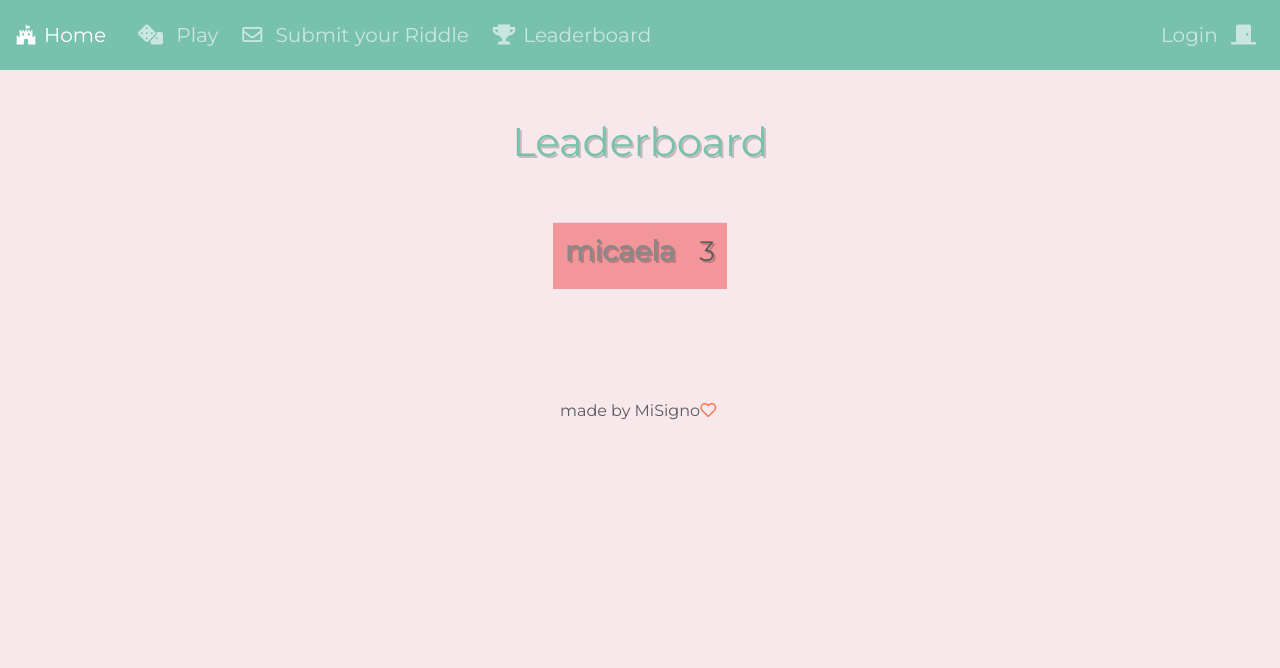
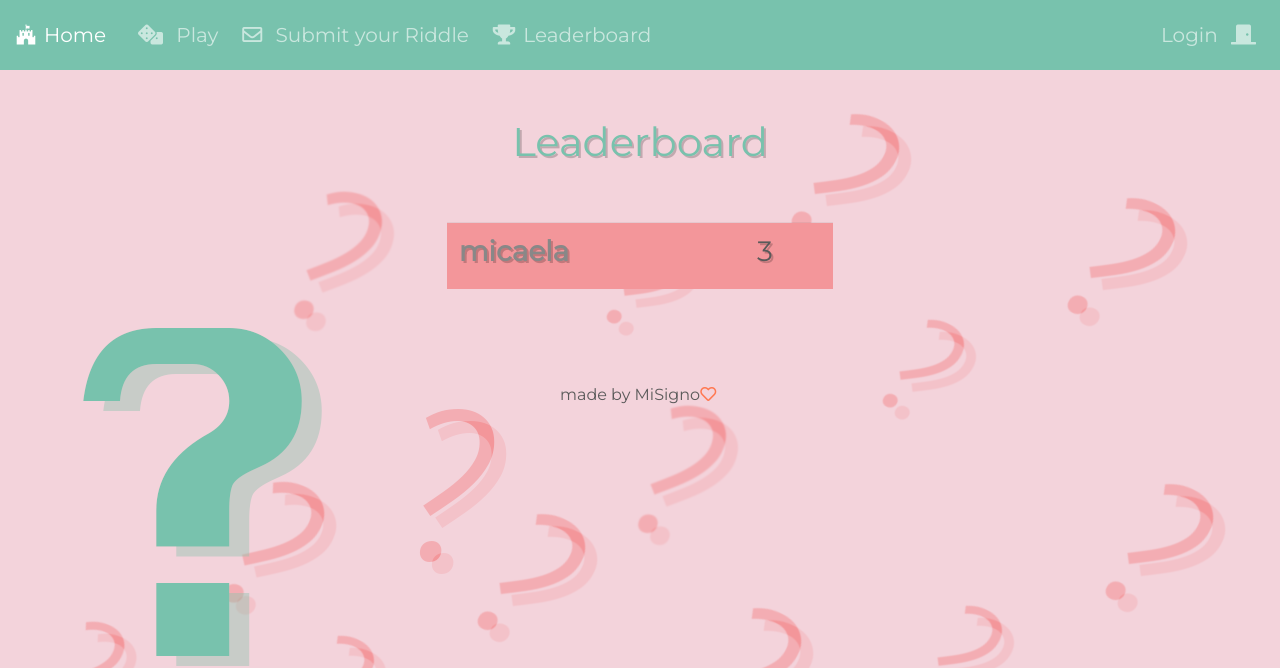
Before and after one commit to Code-Institute-Submissions/pythongameproject, a Flask app: page /leaderboard in a window 1280 px wide. Shown: the top 668 px of the page. Run offline with Flask 2, Linux system fonts and the light colour scheme; data comes from the database, SQL or seed files in the repository; some libraries are stand-ins or nearby versions.

Commit message:
WIP adds formatting

```diff
--- a/static/styles.css
+++ b/static/styles.css
@@ -7,14 +7,19 @@
 }
 
 body {
-    background-color: #f7e8ec;
+    background-color: #f3d3db;
+    background-image: url("/static/riddleback1.png");
+    background-repeat: no-repeat;
+    background-position: center top;
+    background-attachment: fixed;
+    background-size: auto;
 }
 
 h1, h2, h3 {
   text-rendering: optimizeLegibility;
   text-shadow: 2px 2px 0 rgba(0, 0, 0, 0.2);
 }
-/*----------------------------Navbar*/
+/*----------------------------------------------------------------------Navbar*/
 
 .navbar {
     height: 70px;
@@ -32,7 +37,14 @@
     -o-transition: all 0.45s ease-in-out;
 }
 
-/*----------------------------Footer*/
+/*-----------------------------------------------------------------Leaderboard*/
+
+.table-secondary {
+    background-color: #F3969A;
+    width: 30%;
+}
+
+/*----------------------------------------------------------------------Footer*/
 
 #footer-details {
     display: table;
@@ -44,11 +56,11 @@
     font-size: 15px;
     line-height: 20px;
 }
-/*-----------------------------------------------------Font Size Media queries*/
+/*-------------------------------------------------------------- Media queries*/
 
 @media (max-width: 767px) {
-    h1, h2, h3 {
-
+body {
+    background-size: 767px;
     }
 }
 
--- a/templates/base.html
+++ b/templates/base.html
@@ -2,6 +2,8 @@
 <html>
 
 <head>
+    <meta charset="utf-8">
+    <meta name="viewport" content="width=device-width, initial-scale=1, shrink-to-fit=no">
     <title>Riddle Game</title>
     <link rel="stylesheet" href="https://stackpath.bootstrapcdn.com/bootstrap/4.1.3/css/bootstrap.min.css" integrity="sha384-MCw98/SFnGE8fJT3GXwEOngsV7Zt27NXFoaoApmYm81iuXoPkFOJwJ8ERdknLPMO" crossorigin="anonymous">
     <link rel="stylesheet" href="/static/bootstrap.min.css" type="text/css" />
--- a/templates/leaderboard.html
+++ b/templates/leaderboard.html
@@ -5,11 +5,10 @@
             <h1 class="text-primary">Leaderboard</h1>
         </div>
     </div>
-
-    <div class="row justify-content-md-center mt-5">
-        <div class="col-md-auto">
-
-            <table class="table table-hover">
+</div>
+<div class="container-fluid justify-content-md-center mt-5">
+    <div class="col-md-4 offset-md-4">
+        <table class="table table-hover mt-5">
             <tbody>
                 <tr class="table-secondary">
                     <th scope="row">
@@ -23,14 +22,8 @@
                         {% endfor %}
                     </td>
                 </tr>
-
              </tbody>
         </table>
-
-        </div>
-
-
-
     </div>
 </div>
 {% endblock %}
```
Also changed, not shown: static/riddleback1.png (added). Lines whose indentation alone changed are shown as unchanged.
